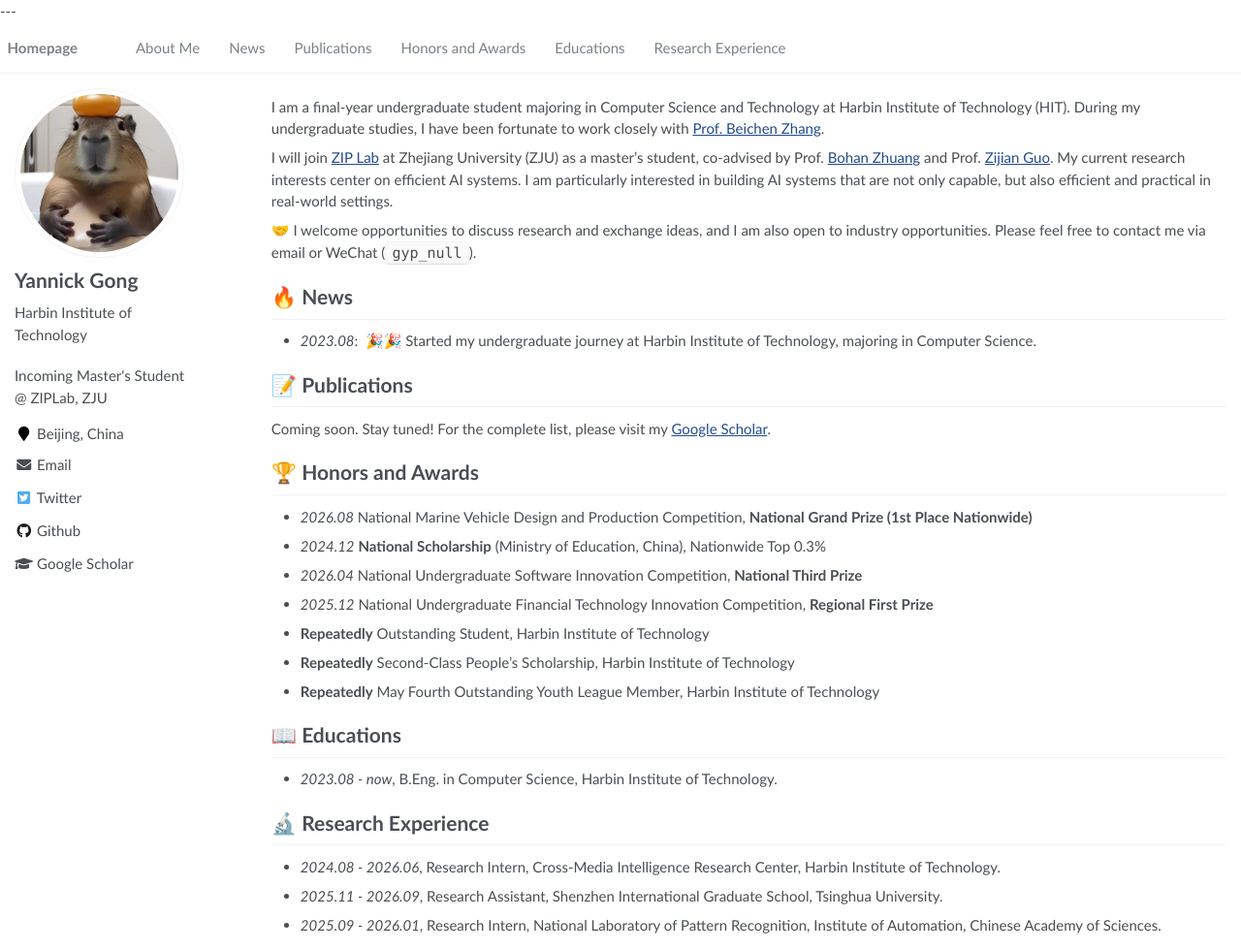
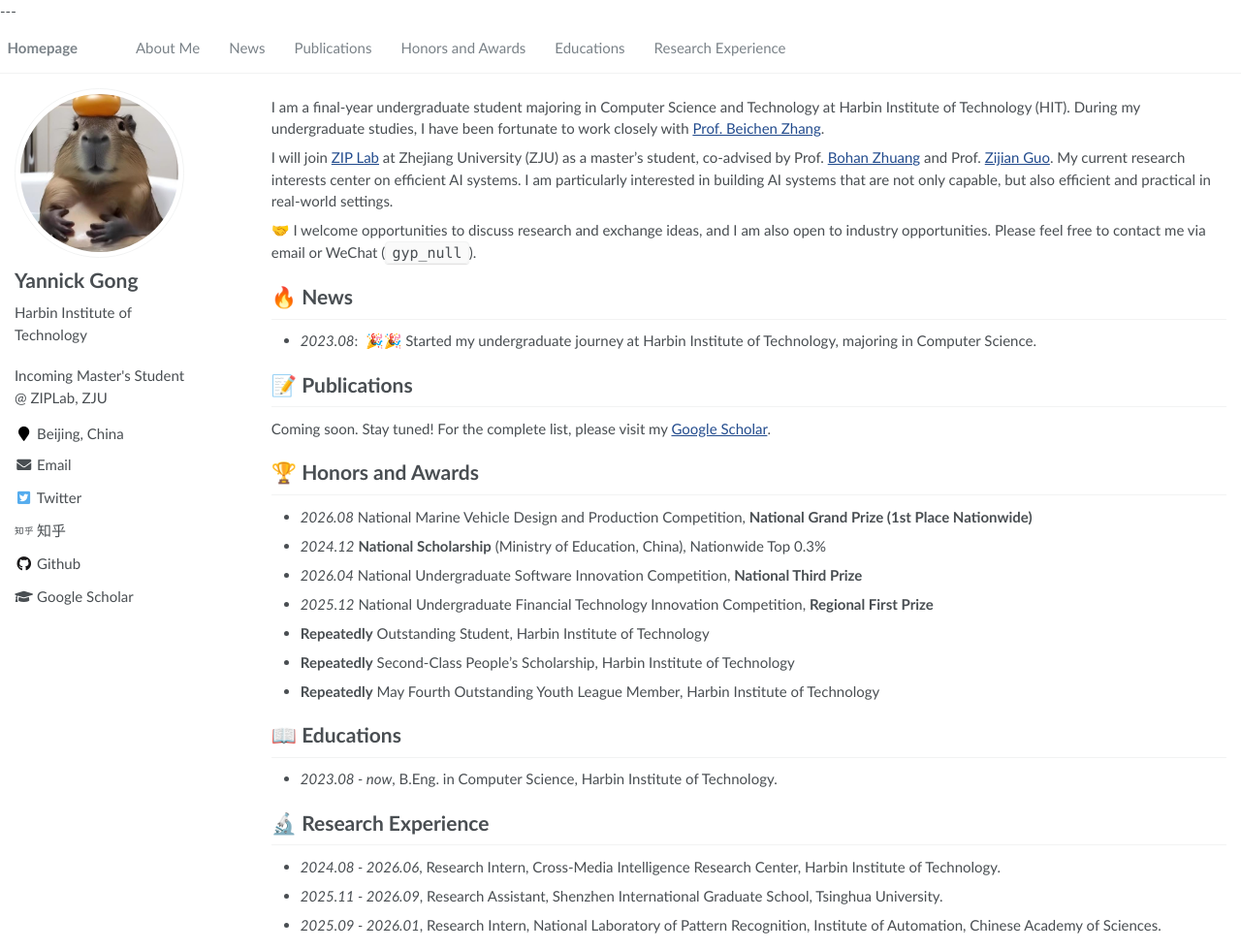
Before and after one commit to yanpeigong/yanpeigong.github.io, a Jekyll site: the page built from _pages/about.md, in a window 1280 px wide and 980 px high. Shown: the whole window at 97% size. Built offline with Jekyll 4.4.1, drawn with Linux system fonts in a browser that asks for light colours.

Commit message:
Add Zhihu profile link to the sidebar

```diff
--- a/_config.yml
+++ b/_config.yml
@@ -52,6 +52,7 @@ author:
   steam            :
   tumblr           :
   twitter          : "gong_yp77597"
+  zhihu            : "null-67-48-57"
   vine             :
   weibo            :
   xing             :
--- a/_includes/author-profile.html
+++ b/_includes/author-profile.html
@@ -39,6 +39,9 @@
       {% endif %}
       {% if author.twitter %}
         <li><a href="https://x.com/{{ author.twitter }}"><i class="fab fa-fw fa-twitter-square" aria-hidden="true"></i> Twitter</a></li>
+      {% endif %}
+      {% if author.zhihu %}
+        <li><a href="https://www.zhihu.com/people/{{ author.zhihu }}"><i class="fab fa-fw fa-zhihu" aria-hidden="true"></i> 知乎</a></li>
       {% endif %}
       {% if author.facebook %}
         <li><a href="https://www.facebook.com/{{ author.facebook }}"><i class="fab fa-fw fa-facebook-square" aria-hidden="true"></i> Facebook</a></li>
@@ -135,6 +138,9 @@
       {% if author.twitter %}
         <a href="https://x.com/{{ author.twitter }}" aria-label="Twitter"><i class="fab fa-fw fa-twitter-square" aria-hidden="true"></i></a>
       {% endif %}
+      {% if author.zhihu %}
+        <a href="https://www.zhihu.com/people/{{ author.zhihu }}" aria-label="知乎"><i class="fab fa-fw fa-zhihu" aria-hidden="true"></i></a>
+      {% endif %}
       {% if author.facebook %}
         <a href="https://www.facebook.com/{{ author.facebook }}"><i class="fab fa-fw fa-facebook-square" aria-hidden="true"></i></a>
       {% endif %}
```
